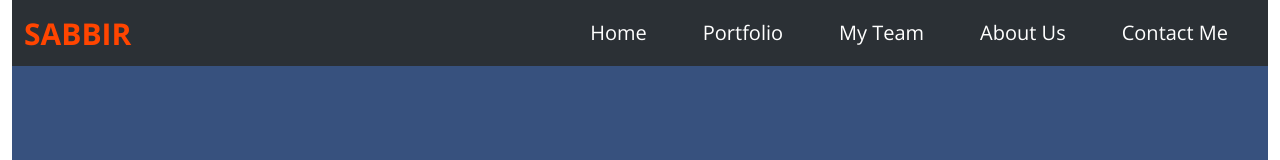
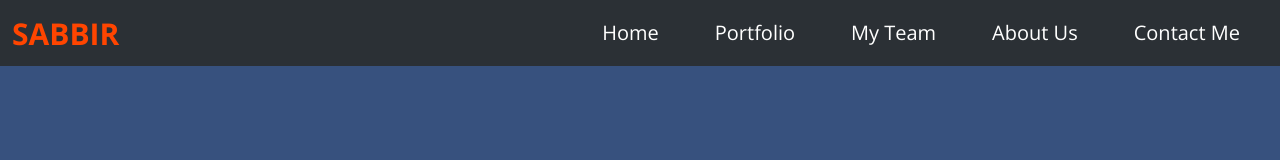
Before and after one commit to SabbirMeazee/Portfolio_IIUC, a plain HTML site: page index.html in a window 1280 px wide. Shown: the top 160 px of the page. Drawn offline with nearby package versions, Linux system fonts and the light colour scheme.

Commit message:
correction added

```diff
--- a/index.html
+++ b/index.html
@@ -17,7 +17,7 @@
 
 </head>
 
-<body class="container-fluid">
+<body >
     <!----------- header Option--------- -->
     <header>
         <nav class="navbar navbar-expand-lg bg-body-tertiary bg-primary" data-bs-theme="dark">
--- a/style.css
+++ b/style.css
@@ -3,10 +3,6 @@ body {
     padding: 0;
     width: 100% !important;
     font-family: "Open Sans", sans-serif;
-}
-
-header {
-    z-index: 1;
 }
 
 a {
@@ -18,6 +14,11 @@ a {
 a:hover {
     color: #73c5eb;
     text-decoration: none;
+}
+nav{
+   position: fixed !important;
+   z-index: 3434 !important;
+   width: 100%;
 }
 
 .nav-title {
```
